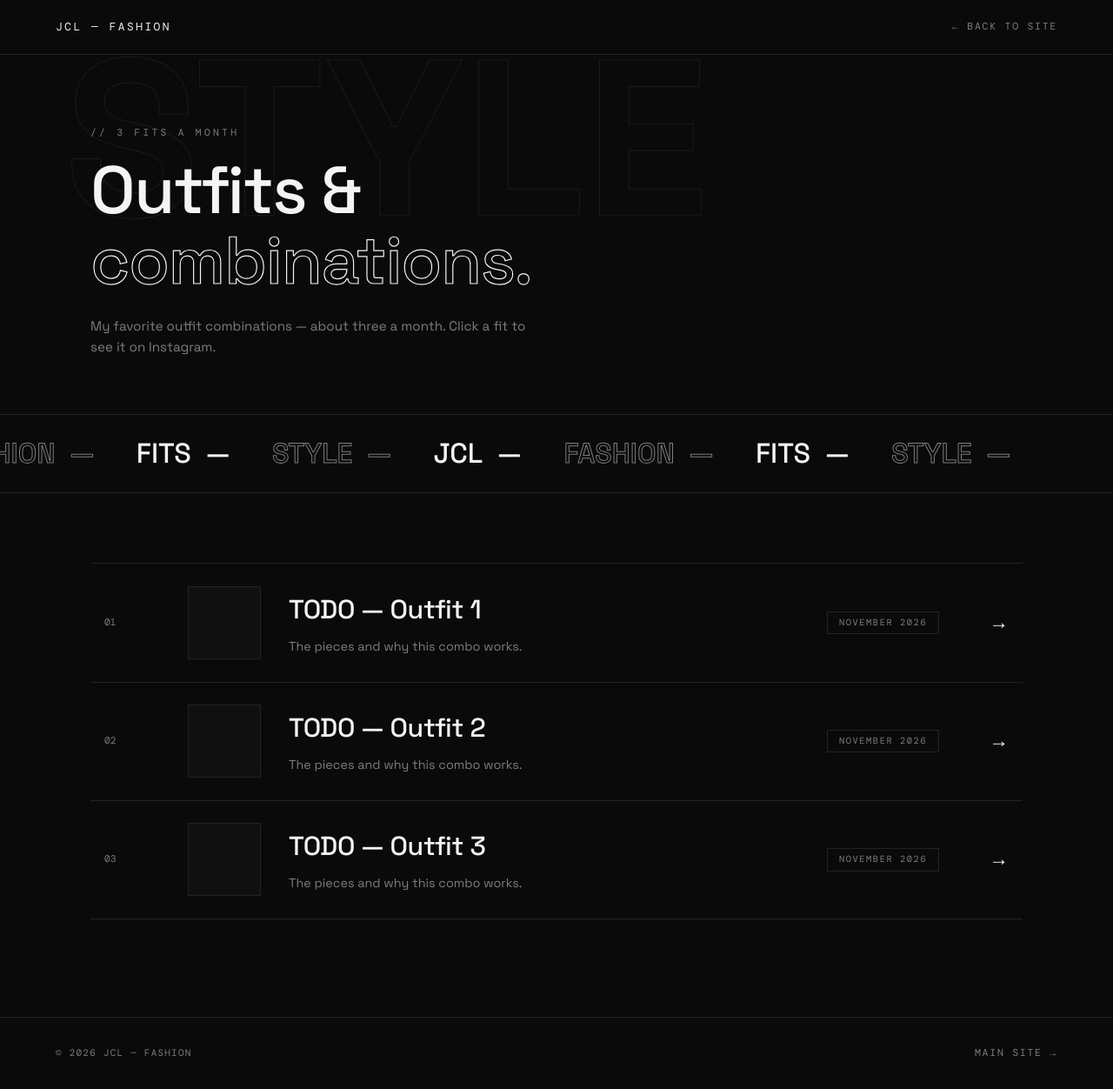
After one commit to QuintisLobee/JCLPortfolio, a PHP site: page /fashion.php in a window 1280 px wide. The commit adds this page. Shown: the whole page at 87% size. Run offline with PHP 8.4, Linux system fonts and the light colour scheme.

Commit message:
Add fashion page with outfit combinations
- fashion.php: dedicated fashion tab (3 fits/month) with month tags,
  optional photos from images/, links to Instagram; same minimal design
- index.php: add Fashion link to main nav

Generated by Mistral Vibe.
Co-Authored-By: Mistral Vibe <vibe@mistral.ai>

```diff
--- /dev/null
+++ b/fashion.php
@@ -0,0 +1,310 @@
+<?php
+// ── Fashion page configuration — edit these to personalize ───────────
+$name = "JCL";
+
+// 3 fits per month. Put photos in an images/ folder, e.g. "images/fit1.jpg"
+$outfits = [
+    [
+        "title"       => "TODO — Outfit 1",
+        "month"       => "November 2026",
+        "description" => "The pieces and why this combo works.",
+        "image"       => "",
+        "link"        => "https://www.instagram.com/quintisjcl/",
+    ],
+    [
+        "title"       => "TODO — Outfit 2",
+        "month"       => "November 2026",
+        "description" => "The pieces and why this combo works.",
+        "image"       => "",
+        "link"        => "https://www.instagram.com/quintisjcl/",
+    ],
+    [
+        "title"       => "TODO — Outfit 3",
+        "month"       => "November 2026",
+        "description" => "The pieces and why this combo works.",
+        "image"       => "",
+        "link"        => "https://www.instagram.com/quintisjcl/",
+    ],
+];
+
+$marquee_items = ["JCL", "Fashion", "Fits", "Style"];
+
+$year = date("Y");
+?>
+<!DOCTYPE html>
+<html lang="en">
+<head>
+  <meta charset="UTF-8" />
+  <meta name="viewport" content="width=device-width, initial-scale=1.0" />
+  <meta name="description" content="Favorite outfit combinations by <?= htmlspecialchars($name) ?>" />
+  <title><?= htmlspecialchars($name) ?> — Fashion</title>
+  <link rel="preconnect" href="https://fonts.googleapis.com">
+  <link rel="preconnect" href="https://fonts.gstatic.com" crossorigin>
+  <link href="https://fonts.googleapis.com/css2?family=Space+Grotesk:wght@400;500;700&family=DM+Mono:wght@400;500&display=swap" rel="stylesheet">
+  <style>
+    *, *::before, *::after { box-sizing: border-box; margin: 0; padding: 0; }
+
+    :root {
+      --bg:        #0a0a0a;
+      --border:    #232323;
+      --text:      #f4f4f2;
+      --muted:     #7d7d7d;
+      --sans:      'Space Grotesk', 'Helvetica Neue', Arial, sans-serif;
+      --mono:      'DM Mono', 'Courier New', monospace;
+      --transition: 0.35s cubic-bezier(0.4, 0, 0.2, 1);
+    }
+
+    html { scroll-behavior: smooth; }
+    body {
+      background: var(--bg);
+      color: var(--text);
+      font-family: var(--sans);
+      font-size: 16px;
+      line-height: 1.6;
+      overflow-x: hidden;
+    }
+    a { color: inherit; text-decoration: none; }
+    ::selection { background: var(--text); color: var(--bg); }
+
+    nav {
+      position: fixed;
+      top: 0; left: 0; right: 0;
+      z-index: 100;
+      display: flex;
+      align-items: center;
+      justify-content: space-between;
+      padding: 1.3rem 4rem;
+      border-bottom: 1px solid var(--border);
+      background: rgba(10, 10, 10, 0.8);
+      backdrop-filter: blur(12px);
+    }
+    .nav-logo { font-family: var(--mono); font-size: 0.8rem; letter-spacing: 0.2em; text-transform: uppercase; }
+    .nav-back {
+      font-family: var(--mono);
+      font-size: 0.72rem;
+      letter-spacing: 0.15em;
+      text-transform: uppercase;
+      color: var(--muted);
+      transition: color var(--transition);
+    }
+    .nav-back:hover { color: var(--text); }
+
+    header.page-head {
+      position: relative;
+      min-height: 55vh;
+      display: flex;
+      flex-direction: column;
+      justify-content: center;
+      padding: 9rem 4rem 4rem;
+      max-width: 1200px;
+      margin: 0 auto;
+      overflow: hidden;
+    }
+    .bg-word {
+      position: absolute;
+      top: 2rem; left: 0;
+      font-size: 20vw;
+      font-weight: 700;
+      line-height: 1;
+      text-transform: uppercase;
+      white-space: nowrap;
+      color: transparent;
+      -webkit-text-stroke: 1px #1b1b1b;
+      pointer-events: none;
+      z-index: 0;
+      will-change: transform;
+    }
+    .head-inner { position: relative; z-index: 1; }
+    .section-label {
+      font-family: var(--mono);
+      font-size: 0.7rem;
+      letter-spacing: 0.3em;
+      text-transform: uppercase;
+      color: var(--muted);
+      margin-bottom: 1rem;
+    }
+    h1 {
+      font-size: clamp(2.4rem, 6vw, 5rem);
+      font-weight: 500;
+      letter-spacing: -0.02em;
+      line-height: 1.05;
+      margin-bottom: 1.5rem;
+    }
+    h1 .outline { color: transparent; -webkit-text-stroke: 1.2px var(--text); }
+    .head-note { color: var(--muted); max-width: 520px; font-size: 0.95rem; }
+
+    .marquee {
+      overflow: hidden;
+      border-top: 1px solid var(--border);
+      border-bottom: 1px solid var(--border);
+      padding: 1.2rem 0;
+    }
+    .marquee-track { display: flex; width: max-content; animation: marquee 22s linear infinite; }
+    .marquee-track span {
+      font-size: clamp(1.2rem, 2.6vw, 2rem);
+      font-weight: 500;
+      text-transform: uppercase;
+      white-space: nowrap;
+      padding-right: 3rem;
+    }
+    .marquee-track span.outline { color: transparent; -webkit-text-stroke: 1px var(--muted); }
+
+    section { padding: 5rem 4rem 7rem; max-width: 1200px; margin: 0 auto; }
+
+    .rows { border-top: 1px solid var(--border); }
+    .row {
+      display: grid;
+      grid-template-columns: 4rem auto 2fr auto 3rem;
+      gap: 2rem;
+      align-items: center;
+      padding: 1.6rem 1rem;
+      border-bottom: 1px solid var(--border);
+      transition: background var(--transition), color var(--transition);
+    }
+    a.row:hover { background: var(--text); color: var(--bg); }
+    .row-num { font-family: var(--mono); font-size: 0.7rem; color: var(--muted); transition: color var(--transition); }
+    .fit-img {
+      width: 84px; height: 84px;
+      object-fit: cover;
+      border: 1px solid var(--border);
+      filter: grayscale(1);
+      transition: filter var(--transition);
+      display: block;
+    }
+    .fit-img-empty { background: var(--surface, #101010); }
+    a.row:hover .fit-img { filter: none; }
+    .row-title { display: block; font-size: clamp(1.3rem, 2.4vw, 1.9rem); font-weight: 500; letter-spacing: -0.01em; margin-bottom: 0.4rem; }
+    .row-desc { display: block; color: var(--muted); font-size: 0.9rem; line-height: 1.6; transition: color var(--transition); }
+    a.row:hover .row-num, a.row:hover .row-desc { color: var(--bg); }
+    .month-tag {
+      justify-self: start;
+      font-family: var(--mono);
+      font-size: 0.65rem;
+      letter-spacing: 0.15em;
+      text-transform: uppercase;
+      border: 1px solid var(--border);
+      padding: 0.25rem 0.8rem;
+      color: var(--muted);
+      white-space: nowrap;
+      transition: color var(--transition), border-color var(--transition);
+    }
+    a.row:hover .month-tag { color: var(--bg); border-color: #0a0a0a; }
+    .row-arrow { font-size: 1.4rem; text-align: right; transition: transform var(--transition); }
+    a.row:hover .row-arrow { transform: translateX(6px); }
+
+    footer {
+      border-top: 1px solid var(--border);
+      padding: 2rem 4rem;
+      display: flex;
+      justify-content: space-between;
+      font-family: var(--mono);
+      font-size: 0.68rem;
+      letter-spacing: 0.12em;
+      text-transform: uppercase;
+      color: var(--muted);
+    }
+
+    @keyframes marquee { to { transform: translateX(-50%); } }
+    .reveal { opacity: 0; transform: translateY(26px); transition: opacity 0.8s ease, transform 0.8s ease; }
+    .reveal.visible { opacity: 1; transform: none; }
+
+    @media (max-width: 900px) {
+      nav { padding: 1.1rem 1.5rem; }
+      header.page-head { padding: 8rem 1.5rem 3rem; }
+      section { padding: 4rem 1.5rem 5rem; }
+      .row { grid-template-columns: 1fr; gap: 0.8rem; padding: 1.8rem 0.5rem; }
+      .row-arrow { display: none; }
+      .fit-img { width: 100%; height: auto; aspect-ratio: 4 / 5; }
+      footer { flex-direction: column; gap: 0.5rem; text-align: center; padding: 2rem 1.5rem; }
+    }
+  </style>
+  <noscript>
+    <style>.reveal { opacity: 1 !important; transform: none !important; }</style>
+  </noscript>
+</head>
+<body>
+
+<nav>
+  <span class="nav-logo"><?= htmlspecialchars($name) ?> — fashion</span>
+  <a class="nav-back" href="index.php">← back to site</a>
+</nav>
+
+<header class="page-head">
+  <div class="bg-word" data-slide="110" aria-hidden="true">Style</div>
+  <div class="head-inner">
+    <p class="section-label">// 3 fits a month</p>
+    <h1>Outfits &amp;<br><span class="outline">combinations.</span></h1>
+    <p class="head-note">My favorite outfit combinations — about three a month. Click a fit to see it on Instagram.</p>
+  </div>
+</header>
+
+<div class="marquee" aria-hidden="true">
+  <div class="marquee-track">
+    <?php for ($loop = 0; $loop < 2; $loop++): ?>
+      <?php foreach ($marquee_items as $i => $item): ?>
+        <span class="<?= $i % 2 === 1 ? 'outline' : '' ?>"><?= htmlspecialchars($item) ?>&nbsp;&nbsp;—</span>
+      <?php endforeach; ?>
+    <?php endfor; ?>
+  </div>
+</div>
+
+<section>
+  <div class="rows reveal">
+    <?php foreach ($outfits as $i => $outfit): ?>
+      <a href="<?= htmlspecialchars($outfit['link']) ?>" class="row" target="_blank" rel="noopener">
+        <span class="row-num"><?= str_pad($i + 1, 2, '0', STR_PAD_LEFT) ?></span>
+        <?php if (!empty($outfit['image'])): ?>
+          <img class="fit-img" src="<?= htmlspecialchars($outfit['image']) ?>" alt="<?= htmlspecialchars($outfit['title']) ?>" loading="lazy">
+        <?php else: ?>
+          <span class="fit-img fit-img-empty" aria-hidden="true"></span>
+        <?php endif; ?>
+        <span>
+          <span class="row-title"><?= htmlspecialchars($outfit['title']) ?></span>
+          <span class="row-desc"><?= htmlspecialchars($outfit['description']) ?></span>
+        </span>
+        <span class="month-tag"><?= htmlspecialchars($outfit['month']) ?></span>
+        <span class="row-arrow">→</span>
+      </a>
+    <?php endforeach; ?>
+  </div>
+</section>
+
+<footer>
+  <span>&copy; <?= $year ?> <?= htmlspecialchars($name) ?> — fashion</span>
+  <a class="nav-back" href="index.php">main site →</a>
+</footer>
+
+<script>
+  const observer = new IntersectionObserver((entries) => {
+    entries.forEach(e => {
+      if (e.isIntersecting) {
+        e.target.classList.add('visible');
+        observer.unobserve(e.target);
+      }
+    });
+  }, { threshold: 0.12 });
+  document.querySelectorAll('.reveal').forEach(el => observer.observe(el));
+
+  const sliders = document.querySelectorAll('[data-slide]');
+  function update() {
+    const vh = window.innerHeight;
+    sliders.forEach(el => {
+      const r = el.getBoundingClientRect();
+      let p = (vh - r.top) / (vh + r.height);
+      p = Math.min(1, Math.max(0, p));
+      el.style.transform = 'translateX(' + ((p - 0.5) * parseFloat(el.dataset.slide || '80')) + 'px)';
+    });
+  }
+  let ticking = false;
+  window.addEventListener('scroll', () => {
+    if (!ticking) {
+      ticking = true;
+      requestAnimationFrame(() => { update(); ticking = false; });
+    }
+  }, { passive: true });
+  window.addEventListener('resize', update);
+  update();
+</script>
+
+</body>
+</html>
--- a/index.php
+++ b/index.php
@@ -455,6 +455,7 @@ $year = date("Y");
     <li><a href="#about">About</a></li>
     <li><a href="#motivation">Why HKU</a></li>
     <li><a href="#passions">Passions</a></li>
+    <li><a href="fashion.php">Fashion</a></li>
     <li><a href="#music">Music</a></li>
     <li><a href="demo.php">Demos</a></li>
     <li><a href="#contact">Contact</a></li>
```
